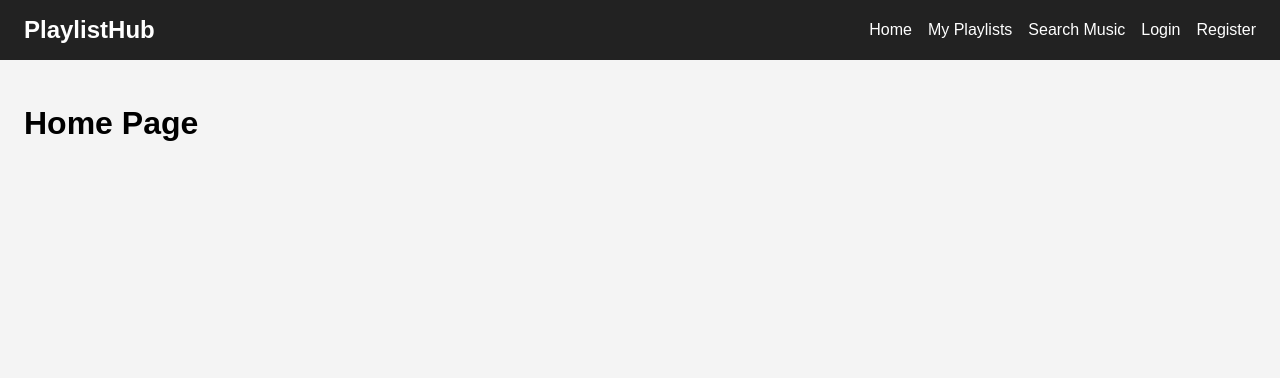
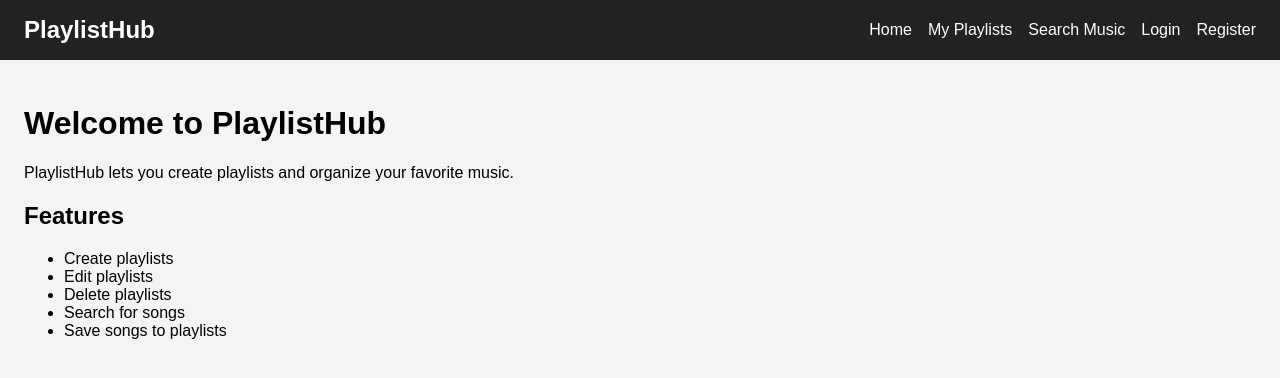
Before and after one commit to jeremyc293/fullstack-project, a React app in the folder frontend/: page / in a window 1280 px wide. Shown: the top 378 px of the page. Built offline with nearby package versions, Linux system fonts and the light colour scheme; the HTML template or start-up script is replaced by a standard one.

Commit message:
home page

```diff
--- a/frontend/src/pages/Home.jsx
+++ b/frontend/src/pages/Home.jsx
@@ -1,5 +1,23 @@
 function Home() {
-  return <h1>Home Page</h1>;
+  return (
+    <div>
+      <h1>Welcome to PlaylistHub</h1>
+
+      <p>
+        PlaylistHub lets you create playlists and organize your favorite music.
+      </p>
+
+      <h2>Features</h2>
+
+      <ul>
+        <li>Create playlists</li>
+        <li>Edit playlists</li>
+        <li>Delete playlists</li>
+        <li>Search for songs</li>
+        <li>Save songs to playlists</li>
+      </ul>
+    </div>
+  );
 }
 
 export default Home;
```
